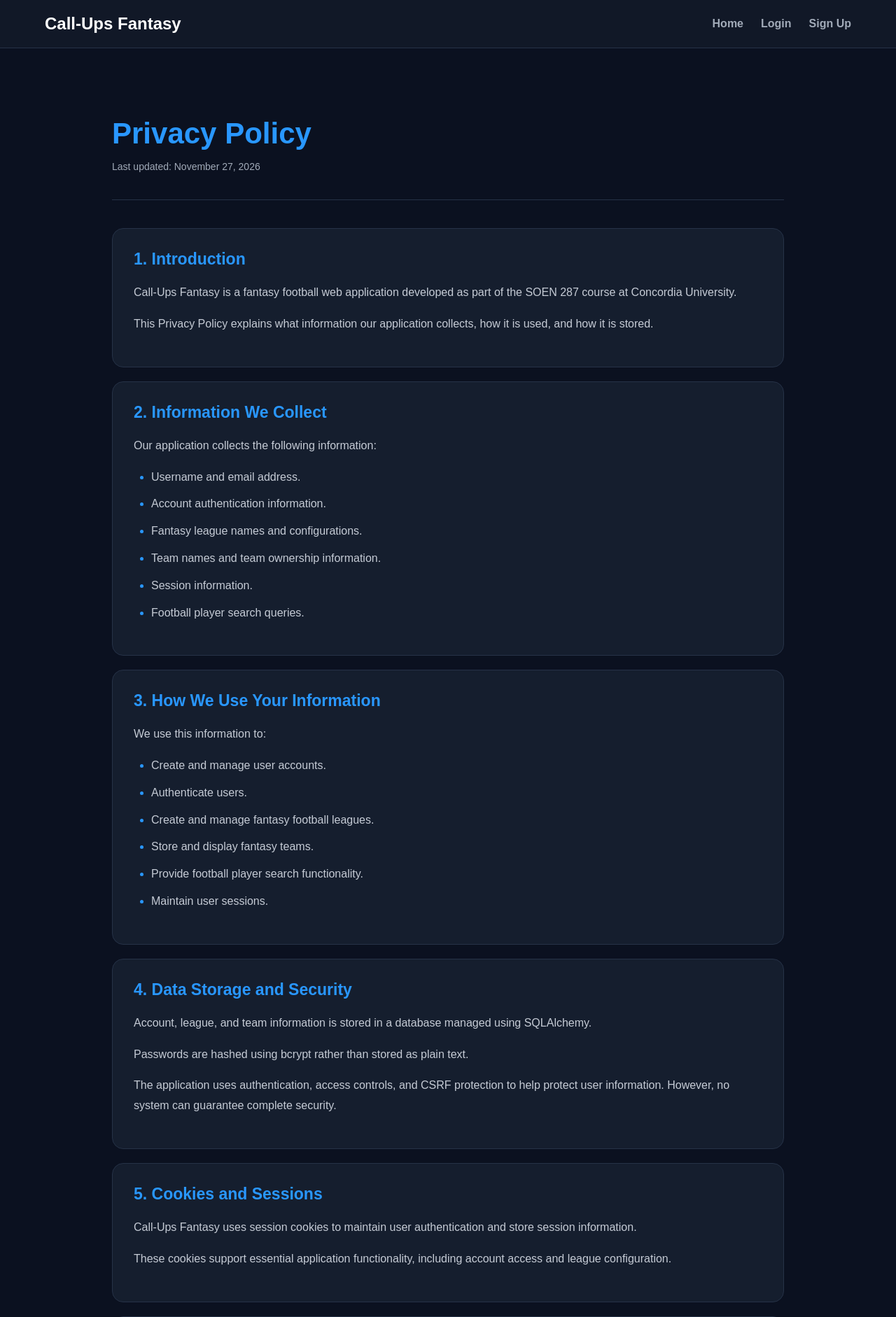
After one commit to Pabl013/Call-Ups_Fantasy, a Flask app: page /privacy in a window 1280 px wide. The commit adds this page. Shown: the top 1882 px of the page at 70% size. Run offline with Flask 3, Linux system fonts and the light colour scheme; parts of the project's set-up code (start-up, migrations or seed data) failed here and were passed over; some libraries are stand-ins or nearby versions.

Commit message:
Implement Privacy Policy page and integrate privacy links across all pages

```diff
--- a/app.py
+++ b/app.py
@@ -662,6 +662,15 @@ def league_dashboard():
         leagues=leagues
     )
 
+# ==================================================
+# PRIVACY POLICY
+# ==================================================
+
+@app.route('/privacy')
+def privacy_policy():
+
+    return render_template('privacy.html')
+
 
 # API JSON cache
 CACHE_FILE = "api_cache.json"
--- /dev/null
+++ b/static/css/privacy.css
@@ -0,0 +1,164 @@
+/* General page style */
+
+* {
+    box-sizing: border-box;
+}
+
+body {
+    margin: 0;
+    font-family: Arial, sans-serif;
+    background: #0b1120;
+    color: white;
+}
+
+/* Header and navigation */
+
+header {
+    display: flex;
+    justify-content: space-between;
+    align-items: center;
+    flex-wrap: wrap;
+    padding: 20px 5%;
+    background: #111827;
+    border-bottom: 1px solid #263247;
+}
+
+header h1 {
+    font-size: 24px;
+    margin: 0;
+}
+
+nav {
+    display: flex;
+    flex-wrap: wrap;
+    gap: 25px;
+}
+
+nav a {
+    color: #a1aab8;
+    text-decoration: none;
+    font-weight: bold;
+    transition: color 0.3s;
+}
+
+nav a:hover {
+    color: #2997ff;
+}
+
+/* Main privacy container */
+
+.privacy-container {
+    max-width: 1000px;
+    min-height: 80vh;
+    margin: 50px auto;
+    padding: 20px;
+}
+
+/* Page heading */
+
+.privacy-heading {
+    margin-bottom: 40px;
+    padding-bottom: 25px;
+    border-bottom: 1px solid #263247;
+}
+
+.privacy-heading h1 {
+    font-size: 42px;
+    color: #2997ff;
+    margin-bottom: 15px;
+}
+
+.privacy-heading p {
+    color: #a1aab8;
+    font-size: 14px;
+}
+
+/* Privacy policy sections */
+
+section {
+    background: #151e2e;
+    border: 1px solid #263247;
+    border-radius: 16px;
+    padding: 30px;
+    margin-bottom: 20px;
+    transition: border-color 0.3s;
+}
+
+section:hover {
+    border-color: #2997ff;
+}
+
+section h2 {
+    color: #2997ff;
+    font-size: 23px;
+    margin-top: 0;
+    margin-bottom: 20px;
+}
+
+section p {
+    color: #c5cbd5;
+    font-size: 16px;
+    line-height: 1.8;
+}
+
+section ul {
+    padding-left: 25px;
+}
+
+section li {
+    color: #c5cbd5;
+    font-size: 16px;
+    line-height: 1.8;
+    margin-bottom: 10px;
+}
+
+section li::marker {
+    color: #2997ff;
+}
+
+/* Footer */
+
+footer {
+    text-align: center;
+    padding: 25px;
+    color: #a1aab8;
+    border-top: 1px solid #263247;
+}
+
+/* Responsive design */
+
+@media (max-width: 768px) {
+
+    header {
+        flex-direction: column;
+        gap: 20px;
+    }
+
+    nav {
+        justify-content: center;
+        gap: 15px;
+    }
+
+    .privacy-container {
+        margin: 20px auto;
+        padding: 15px;
+    }
+
+    .privacy-heading h1 {
+        font-size: 32px;
+    }
+
+    section {
+        padding: 20px;
+    }
+
+    section h2 {
+        font-size: 20px;
+    }
+
+    section p,
+    section li {
+        font-size: 15px;
+    }
+
+}
--- /dev/null
+++ b/templates/privacy.html
@@ -0,0 +1,224 @@
+<!DOCTYPE html>
+<html lang="en">
+
+<head>
+
+    <meta charset="UTF-8">
+    <meta name="viewport" content="width=device-width, initial-scale=1.0">
+
+    <title>Privacy Policy | Call-Ups Fantasy</title>
+
+    <link rel="stylesheet"
+          href="{{ url_for('static', filename='css/privacy.css') }}">
+
+</head>
+
+<body>
+
+    <header>
+
+        <h1>Call-Ups Fantasy</h1>
+
+        <nav>
+
+            <a href="{{ url_for('landingPage') }}">Home</a>
+
+            {% if current_user.is_authenticated %}
+
+                <a href="{{ url_for('index') }}">Dashboard</a>
+
+            {% else %}
+
+                <a href="{{ url_for('security.login') }}">Login</a>
+
+                <a href="{{ url_for('security.register') }}">Sign Up</a>
+
+            {% endif %}
+
+        </nav>
+
+    </header>
+
+    <main class="privacy-container">
+
+        <div class="privacy-heading">
+
+            <h1>Privacy Policy</h1>
+
+            <p>Last updated: November 27, 2026</p>
+
+        </div>
+
+        <section>
+
+            <h2>1. Introduction</h2>
+
+            <p>
+                Call-Ups Fantasy is a fantasy football web application
+                developed as part of the SOEN 287 course at Concordia
+                University.
+            </p>
+
+            <p>
+                This Privacy Policy explains what information our
+                application collects, how it is used, and how it is stored.
+            </p>
+
+        </section>
+
+        <section>
+
+            <h2>2. Information We Collect</h2>
+
+            <p>Our application collects the following information:</p>
+
+            <ul>
+                <li>Username and email address.</li>
+                <li>Account authentication information.</li>
+                <li>Fantasy league names and configurations.</li>
+                <li>Team names and team ownership information.</li>
+                <li>Session information.</li>
+                <li>Football player search queries.</li>
+            </ul>
+
+        </section>
+
+        <section>
+
+            <h2>3. How We Use Your Information</h2>
+
+            <p>We use this information to:</p>
+
+            <ul>
+                <li>Create and manage user accounts.</li>
+                <li>Authenticate users.</li>
+                <li>Create and manage fantasy football leagues.</li>
+                <li>Store and display fantasy teams.</li>
+                <li>Provide football player search functionality.</li>
+                <li>Maintain user sessions.</li>
+            </ul>
+
+        </section>
+
+        <section>
+
+            <h2>4. Data Storage and Security</h2>
+
+            <p>
+                Account, league, and team information is stored in
+                a database managed using SQLAlchemy.
+            </p>
+
+            <p>
+                Passwords are hashed using bcrypt rather than stored
+                as plain text.
+            </p>
+
+            <p>
+                The application uses authentication, access controls,
+                and CSRF protection to help protect user information.
+                However, no system can guarantee complete security.
+            </p>
+
+        </section>
+
+        <section>
+
+            <h2>5. Cookies and Sessions</h2>
+
+            <p>
+                Call-Ups Fantasy uses session cookies to maintain
+                user authentication and store session information.
+            </p>
+
+            <p>
+                These cookies support essential application
+                functionality, including account access and league
+                configuration.
+            </p>
+
+        </section>
+
+        <section>
+
+            <h2>6. Third-Party Services</h2>
+
+            <p>
+                Our application uses API-Football to retrieve
+                football player information.
+            </p>
+
+            <p>
+                Player search terms and player identifiers may be
+                sent to this external service to retrieve results.
+                The player search functionality does not include
+                account passwords or email addresses in these requests.
+            </p>
+
+            <p>
+                Retrieved player information and search terms may
+                also be cached locally to reduce repeated API requests.
+            </p>
+
+            <p>
+                 Some pages use external fonts and images.
+                 Loading these resources may share technical information,
+                 such as your IP address, with third-party providers.
+             </p>
+
+        </section>
+
+        <section>
+
+            <h2>7. Data Retention and User Controls</h2>
+
+            <p>
+                Account, league, and team information is retained
+                in the application database.
+            </p>
+
+            <p>
+                Users can currently update their fantasy team names.
+                Automated account deletion and data export features
+                are not currently available.
+            </p>
+
+        </section>
+
+        <section>
+
+            <h2>8. Changes to This Privacy Policy</h2>
+
+            <p>
+                This Privacy Policy may be updated as new
+                functionalities are added to Call-Ups Fantasy.
+            </p>
+
+        </section>
+
+        <section>
+
+            <h2>9. Contact</h2>
+
+            <p>
+                Call-Ups Fantasy is an academic software project
+                developed for SOEN 287 at Concordia University.
+            </p>
+
+            <p>
+                A dedicated privacy contact has not yet been established.
+            </p>
+
+        </section>
+
+    </main>
+
+    <footer>
+
+        <p>&copy; 2026 Call-Ups Fantasy</p>
+
+    </footer>
+
+</body>
+
+</html>
```
Also changed, not shown: static/css/common.css (added, +27 -0 lines), templates/home.html (+15 -1 lines), templates/index.html (+17 -5 lines), templates/league.html (+14 -4 lines), templates/login.html (+16 -2 lines), templates/myTeam.html (+14 -5 lines), templates/newLeague.html (+16 -2 lines), templates/signup.html (+18 -4 lines).
